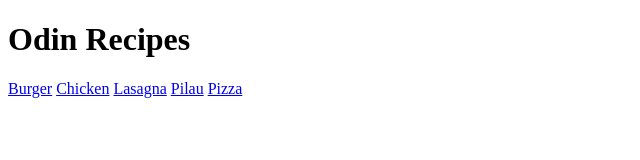
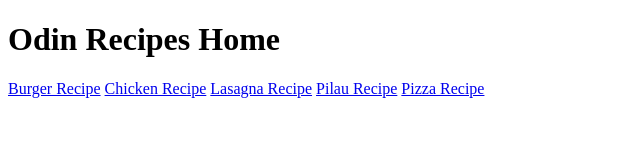
Before and after one commit to Trevorjohnpaul/odin-recipes, a plain HTML site: page odin-recipes/index.html in a window 1280 px wide. Shown: the whole page, without its empty margins (0-640 px from the left). Drawn offline with Linux system fonts and the light colour scheme.

Commit message:
feat:second commit of the heading changes

```diff
--- a/odin-recipes/index.html
+++ b/odin-recipes/index.html
@@ -6,11 +6,11 @@
     <title>Project: Recipes</title>
 </head>
 <body>
-    <h1>Odin Recipes</h1>
-    <a href="recipes/burger.html">Burger</a>
-    <a href="recipes/chicken.html">Chicken</a>
-    <a href="recipes/lasagna.html">Lasagna</a>
-    <a href="recipes/pilau.html">Pilau</a>
-    <a href="recipes/pizza.html">Pizza</a>
+    <h1>Odin Recipes Home</h1>
+    <a href="recipes/burger.html">Burger Recipe</a>
+    <a href="recipes/chicken.html">Chicken Recipe</a>
+    <a href="recipes/lasagna.html">Lasagna Recipe</a>
+    <a href="recipes/pilau.html">Pilau Recipe</a>
+    <a href="recipes/pizza.html">Pizza Recipe</a>
 </body>
 </html>
```
Also changed, not shown: odin-recipes/recipes/burger.html (+2 -2 lines), odin-recipes/recipes/chicken.html (+2 -2 lines), odin-recipes/recipes/lasagna.html (+2 -2 lines), odin-recipes/recipes/pilau.html (+2 -2 lines), odin-recipes/recipes/pizza.html (+2 -2 lines).
